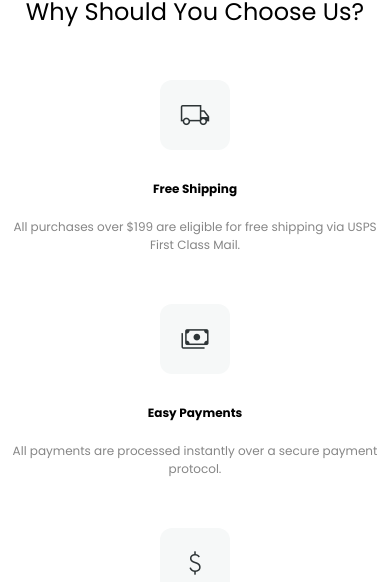
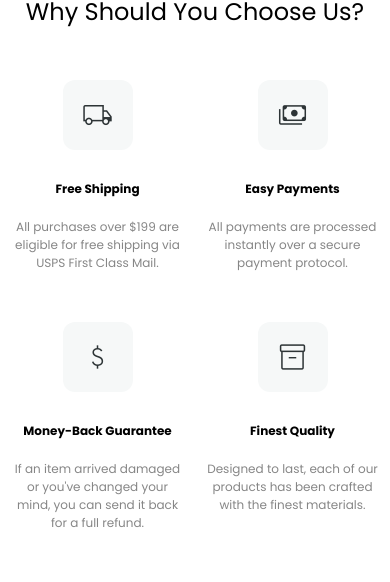
Before and after one commit to marwanzaky/next-ecommerce, a Next.js app: page / in a window 390 px wide. Shown: the part 712-1294 px from the top of the page. Built offline with nearby package versions, Linux system fonts and the light colour scheme; no server answers.

Commit message:
Use getServerSideProps for product [id]

```diff
--- a/components/whyChooseUs/index.js
+++ b/components/whyChooseUs/index.js
@@ -16,7 +16,7 @@ function WhyChooseUs() {
         <div className='xl:container xl:mx-auto'>
             <h2>Why Should You Choose Us?</h2>
 
-            <div className="grid grid-cols-1 lg:grid-cols-4 gap-x-5 gap-y-[50px] mb-[50px]">
+            <div className="grid grid-cols-2 lg:grid-cols-4 gap-x-5 gap-y-[50px] mb-[50px]">
                 <Reason icon='local_shipping' title='Free Shipping' des='All purchases over $199 are eligible for free shipping via USPS First Class Mail.' />
                 <Reason icon='payments' title='Easy Payments' des='All payments are processed instantly over a secure payment protocol.' />
                 <Reason icon='attach_money' title='Money-Back Guarantee' des='If an item arrived damaged or you&apos;ve changed your mind, you can send it back for a full refund.' />
--- a/pages/product/[id].js
+++ b/pages/product/[id].js
@@ -51,7 +51,16 @@ export default function App() {
     </div>
 }
 
-// export async function getServerSideProps({ params }) {
+export async function getServerSideProps({ params }) {
+    const req = await fetch(`${Settings.server}/products/${params.id}`);
+    const json = await req.json();
+
+    return {
+        props: { product: json.data.product }
+    }
+}
+
+// export async function getStaticProps({ params }) {
 //     const req = await fetch(`${Settings.server}/products/${params.id}`);
 //     const json = await req.json();
 
@@ -60,20 +69,11 @@ export default function App() {
 //     }
 // }
 
-// export async function getStaticProps({ params }) {
-//     const req = await fetch(`https://storio-server.herokuapp.com/api/v1/products/${params.id}`);
-//     const data = await req.json();
+// export async function getStaticPaths() {
+//     const req = await fetch(`${Settings.server}/products`);
+//     const json = await req.json();
 
-//     return {
-//         props: { product: data }
-//     }
-// }
-
-// export async function getStaticPaths() {
-//     const req = await fetch('https://storio-server.herokuapp.com/api/v1/products');
-//     const data = await req.json();
-
-//     const paths = data.map(product => {
+//     const paths = json.data.products.map(product => {
 //         return { params: { id: product.id.toString() } }
 //     });
 
```
